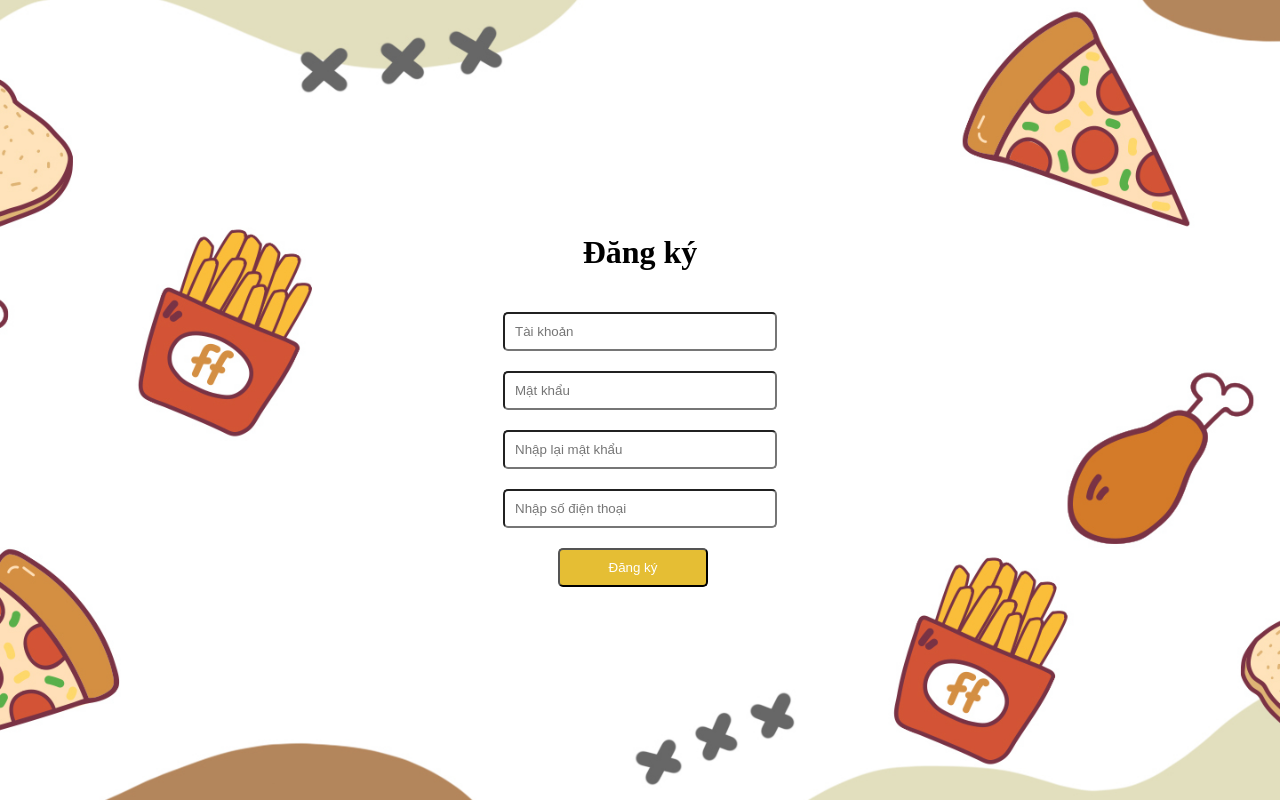
After one commit to KhanhLee03/Duan_Nhom5_Web, a PHP site: page /register.php in a window 1280 px wide. The commit adds this page. Run offline with PHP 8.4, Linux system fonts and the light colour scheme.

Commit message:
thang sua
tao login va register

```diff
--- a/duan_nhom5_web/code/giaodien.php
+++ b/duan_nhom5_web/code/giaodien.php
@@ -22,7 +22,7 @@
     <section class="products">
         <h2>Our Fast Food Menu</h2>
         <div class="product-list">
-            <?php
+            <!-- <?php
             $query = "SELECT * FROM foods LIMIT 4";
             $result = mysqli_query($conn, $query);
             while ($row = mysqli_fetch_assoc($result)) {
@@ -35,7 +35,7 @@
                     <a href='pages/food_detail.php?id={$row['id']}'>Order Now</a>
                 </div>";
             }
-            ?>
+            ?> -->
         </div>
     </section>
 </body>
--- /dev/null
+++ b/duan_nhom5_web/code/register.css
@@ -0,0 +1,37 @@
+body {
+    display: flex;
+    flex-direction: column;
+    align-items: center; /* Căn giữa theo chiều ngang */
+    justify-content: center; /* Căn giữa theo chiều dọc */
+    height: 100vh; /* Đảm bảo body có chiều cao đầy đủ */
+    margin: 0; /* Xóa margin mặc định */
+    padding: 0; /* Xóa padding mặc định */
+    background-image: url("backgroundlogin.jpg");
+    background-size: cover; /* Hoặc 'contain' nếu bạn muốn */
+    background-position: center; /* Căn giữa ảnh */
+    background-repeat: no-repeat; /* Không lặp lại ảnh */
+  }
+
+  #title {
+    font-weight: bold; /* Đặt font-weight cho tiêu đề */
+    font-family: "Times New Roman", Times, serif;
+    font-size: xx-large;
+  }
+
+  input {
+    width: 250px;
+    margin-top: 20px;
+    padding: 10px;
+    border-radius: 5px;
+  }
+
+  button {
+    width: 150px;
+    margin-top: 20px;
+    padding: 10px 20px;
+    border-radius: 5px;
+    margin-left: 55px;
+    background-color: #e5be34;
+    color: white;
+    cursor: pointer;
+  }
--- /dev/null
+++ b/duan_nhom5_web/code/register.php
@@ -0,0 +1,23 @@
+<!DOCTYPE html>
+<html lang="en">
+<head>
+    <meta charset="UTF-8">
+    <meta name="viewport" content="width=device-width, initial-scale=1.0">
+    <title>Login</title>
+    <link rel="stylesheet" href="register.css">
+</head>
+<body>
+    <h1 id="title"><strong>Đăng ký</strong></h1>
+    <form action="giaodien.php" method="POST">
+        <input id="newusername" type="text" name="newusername" placeholder="Tài khoản">
+        <br>
+        <input id="newpassword" type="password" name="newpassword" placeholder="Mật khẩu">
+        <br>
+        <input id="renewpassword" type="password" name="renewpassword" placeholder="Nhập lại mật khẩu">
+        <br>
+        <input id="sdt" type="text" name="sdt" placeholder="Nhập số điện thoại">
+        <br>
+        <button action="action" id="register" type="submit" name="register">Đăng ký</button>
+    </form>
+</body>
+</html>
```
Also changed, not shown: duan_nhom5_web/code/login.css (added, +37 -0 lines), duan_nhom5_web/code/login.php (+24 -17 lines), duan_nhom5_web/code/backgroundlogin.jpg (added).
